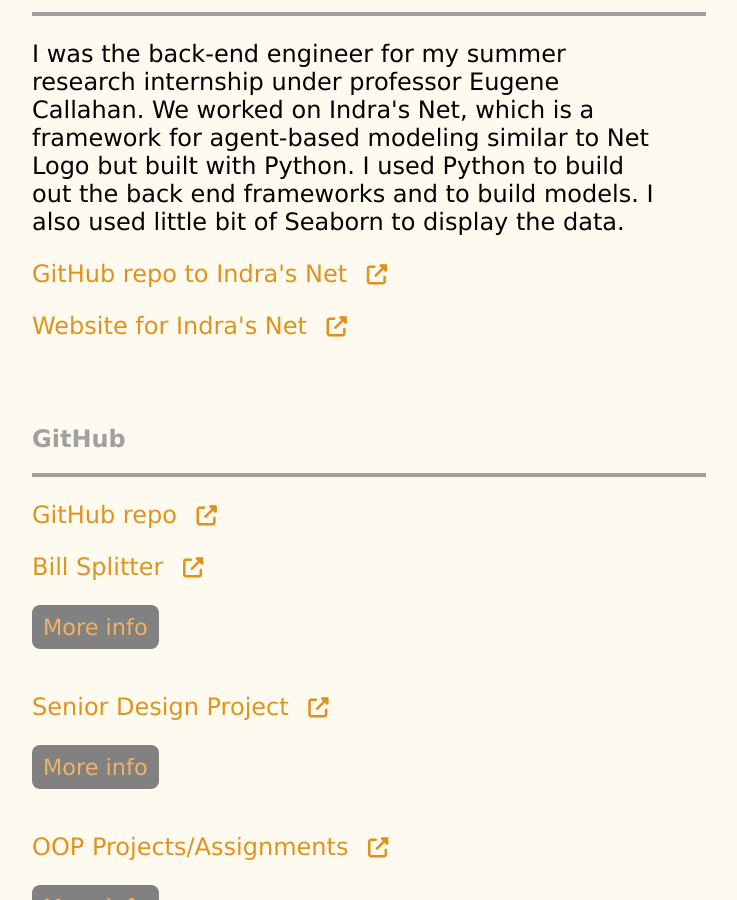
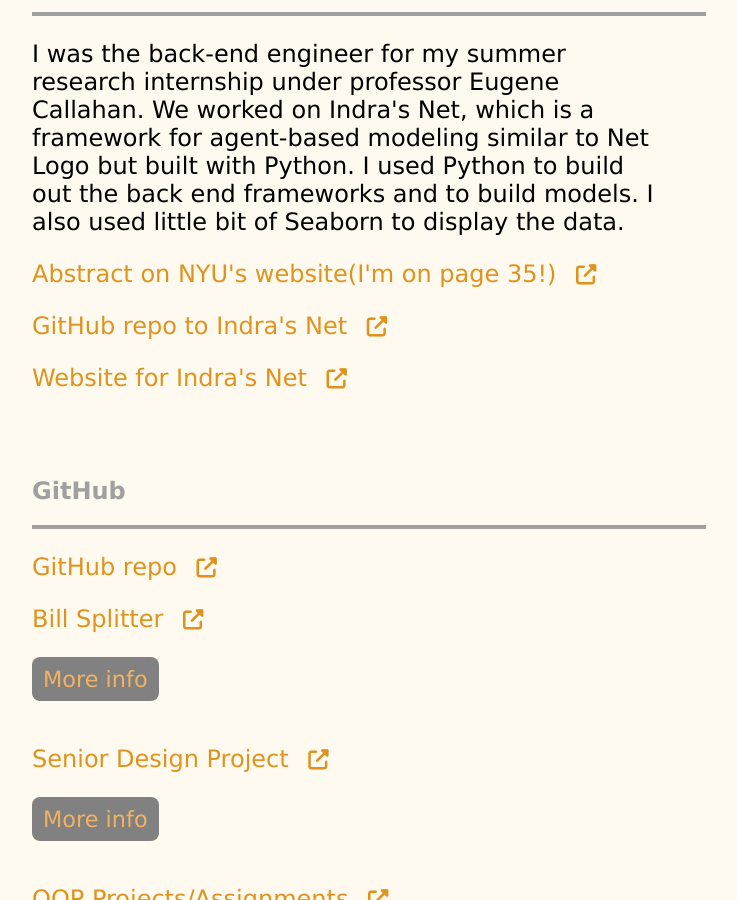
Before and after one commit to simon0h/simon0h.github.io, a Jekyll site: the page built from projects/index.html, in a window 1280 px wide and 900 px high, scrolled down 314 px. Shown: the whole window, without its empty margins (292-1029 px from the left). Built offline with Jekyll 4.4.1, drawn with Linux system fonts in a browser that asks for light colours; nearby versions of some CDN libraries.

Commit message:
Update index.html

```diff
--- a/projects/index.html
+++ b/projects/index.html
@@ -13,6 +13,10 @@ title: Projects
 	<h3> Summer 2019 </h3>
 	<hr>
 	<p> I was the back-end engineer for my summer research internship under professor Eugene Callahan. We worked on Indra's Net, which is a framework for agent-based modeling similar to Net Logo but built with Python. I used Python to build out the back end frameworks and to build models. I also used little bit of Seaborn to display the data.</p>
+
+	<p title="https://drive.google.com/file/d/1b5d98fc2uslCdCGSWvnKFMQ6ZwtidB9y/view"><a href="https://drive.google.com/file/d/1b5d98fc2uslCdCGSWvnKFMQ6ZwtidB9y/view" target="_blank" rel="noopener noreferrer">
+		<p class="links"> Abstract on NYU's website(I'm on page 35!) &ensp;<i class="fa fa-external-link-alt" style="font-size:85%;"></i>
+	</a></p>
 
 	<p title="https://github.com/gcallah/indras_net"><a href="https://github.com/gcallah/indras_net" target="_blank" rel="noopener noreferrer">
 		<p class="links"> GitHub repo to Indra's Net &ensp;<i class="fa fa-external-link-alt" style="font-size:85%;"></i>
```
